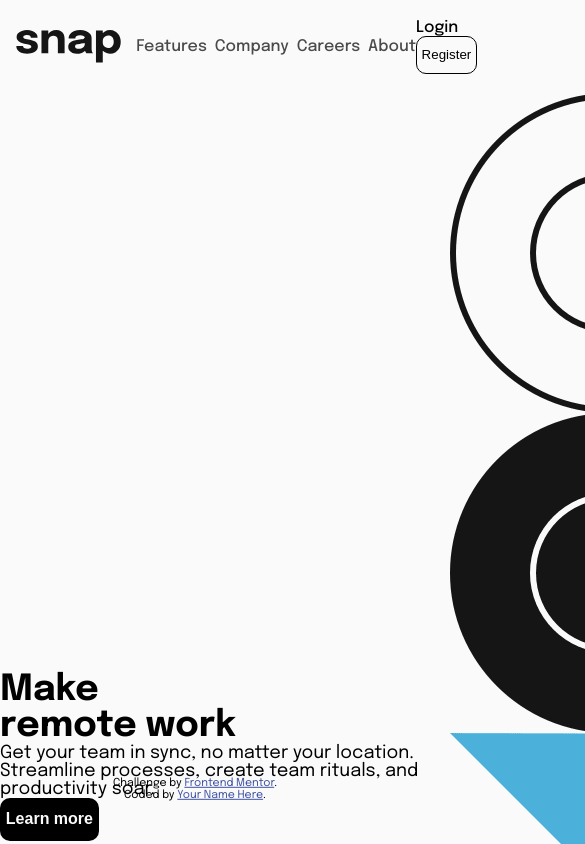
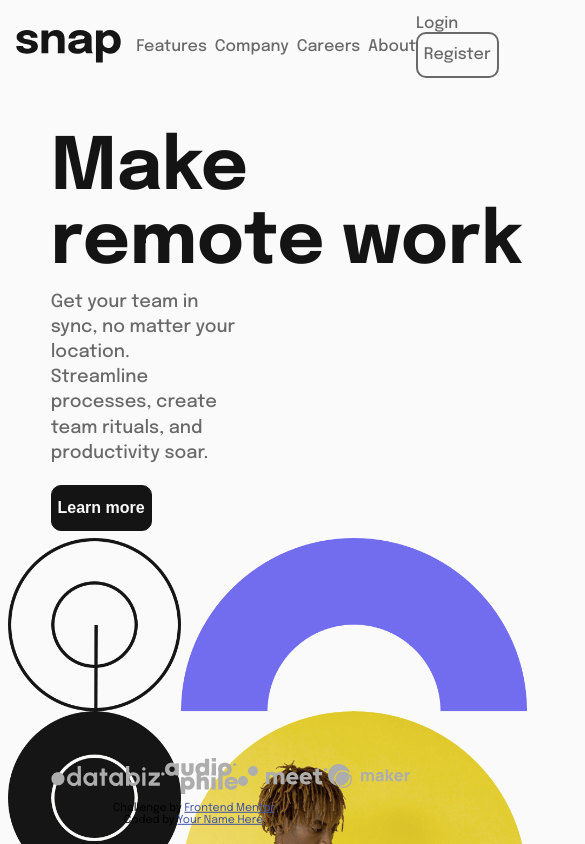
Before and after one commit to AnshuSarkarANX/FM---intro-section-with-dropdown-navigation-main, a plain HTML site: page index.html in a window 390 px wide. Shown: the top 844 px of the page, 585 px wide, since content can reach past the window. Drawn offline with Linux system fonts and the light colour scheme.

Commit message:
style changes for responsive desktop website

```diff
--- a/style.css
+++ b/style.css
@@ -4,17 +4,21 @@
     margin: 0;
     padding: 0;
     --white: hsl(0, 0%, 98%);
-
+    --Almost_Black: hsl(0, 0%, 8%);
+    --Medium_Gray: hsl(0, 0%, 41%)
 }
 
 body {
     display: flex;
-    width: 100%;
+    width: 100vw;
+    height: 100vh;
     flex-direction: column;
+    max-width: 1440px;
     font-family: Epilogue;
     font-size: 18px;
     background: var(--white);
     box-sizing: border-box;
+
 }
 
 .navbar {
@@ -25,6 +29,8 @@ body {
     font-weight: 500;
     justify-content: space-between;
     align-items: center;
+    color: var(--Medium_Gray);
+    transition: 500ms;
 }
 
 .nav_content {
@@ -33,12 +39,10 @@ body {
     gap: 2vw;
 }
 
-.nav_content>p {
-    opacity: 70%;
-}
-.nav_content>p:hover{
-    opacity: 100%;
+.nav_content>p:hover , .login_btn:hover , .register_btn:hover{
+    color: var(--Almost_Black);
     cursor:pointer;
+    border-color: var(--Almost_Black);
 }
 .login_btn {
     padding-right: 2vw;
@@ -46,31 +50,29 @@ body {
 
 .register_btn {
     background: var(--white);
-    padding: 1.2vh 1.2vw;
-    border: solid 1px;
+    padding: 1.5vh 1.5vw;
+    border: var(--Medium_Gray) solid 2px;
     border-radius: 10px;
-    cursor: pointer;
-}
-
-.register_btn:hover {
-    background: black;
-    color: var(--white)
+    font-family: Epilogue;
+    font-weight: 500;
+    font-size: 1rem;
+    color: var(--Medium_Gray);
 }
 
 .CTA-button {
     padding: 1.5vh 1.5vw;
     font-weight: 700;
     color: var(--white);
-    background: black;
+    background: var(--Almost_Black);
     border-radius: 10px;
-    border: none;
+    border: var(--Almost_Black) solid 1px;
     font-size: 1rem;
-    position: absolute;
+    transition: 100ms;
 }
 .CTA-button:hover{
     background-color: var(--white);
-    border: black solid 2px;
-    color: black;
+    border: var(--Almost_Black) solid 1px;
+    color:var(--Almost_Black);
     cursor: pointer;
 }
 
@@ -80,50 +82,62 @@ body {
 }
 
 .main_body {
+    width: 100%;
+    height: 83%;
+    box-sizing: border-box;
+    display: flex;
     position: relative;
-    display: flex;
-    margin: 0 auto;
-    align-items: center;
-    gap: 3vw;
+    justify-content: space-around;
+    transition: 500ms ease-in;
+
 }
 .text_card{
-    width: max-content;
+    width: 50%;
+    padding: 10% 0 0 13%;
+}
+.text_box{
+    width: 100%;
+    height: 100%;
 }
 
-.text_card>h1 {
-    font-size: 5vw;
-    padding-bottom: 4vh;
-    /* width: max-content; */
+.text_box>h1 {
+    font-size: 4em;
+    padding-bottom: 5%;
+    width: max-content;
+    color: var(--Almost_Black);
 }
 
-.text_card>p {
-    opacity: 70%;
-    font-size: 1vw;
-    max-width: 28vw;
+.text_box > p {
+    color: var(--Medium_Gray);
     line-height: 1.4;
     font-weight: 500;
-    margin-bottom: 5.9vh;
+    margin-bottom: 10%;
 }
 .client_row{
-    width: 50%;
-    justify-content: space-evenly;
+    width:32%;
+    justify-content: space-between;
     display: flex;
     align-items: center;
     height: 2.5vh;
     position: absolute;
-    bottom: 0%;
-    left: -3%;
+    bottom: 1%;
 }
+.image_card{
+    height: 100%;
+    width: 50%;
+    box-sizing: border-box;
+    padding:2%;
+    padding-bottom: 0%;
+}
+.image_card >  img {
+    height: 100%;
 
-.image_card {
-    width: 27vw;
-    padding: 0 5vw;
 }
 .attribution{
     position: absolute;
-        bottom: 5%;
-        left: 50%;
-        transform: translate(-50%,-5%);
+    bottom: 2%;
+    left: 50%;
+    transform: translate(-50%,-5%);
 }
 .dropdown-wrapper {
     position: relative;
@@ -195,11 +209,9 @@ body {
 .dropdown-list li:hover a {
     color: #f05b55;
 }
-
 .dropdown-list li:last-of-type a {
     border: none;
 }
-
 .dropdown-list a {
     display: block;
     text-decoration: none;
@@ -208,8 +220,31 @@ body {
     transition: all 0.3s ease-out;
     border-bottom: 1px solid #e6e8ea;
 }
-@media (min-width:1450px) {
+@media (max-width:770px) {
     .main_body {
+        flex-direction: column;
+    }
+}
+@media (min-width:1445px) {
+    body{
         margin: 0 auto;
     }
+    .image_card{
+        padding: 5%;
+    }
+    .client_row{
+        bottom: 9%;
+    }
+    .text_box > h1{
+        font-size: 4.5em;
+    }
+    .text_card{
+        padding-top: 15%;
+
+    }
+    .register_btn{
+        border-radius: 15px;
+        padding: 1.2vh 1.2vw;
+    }
+
 }
```
